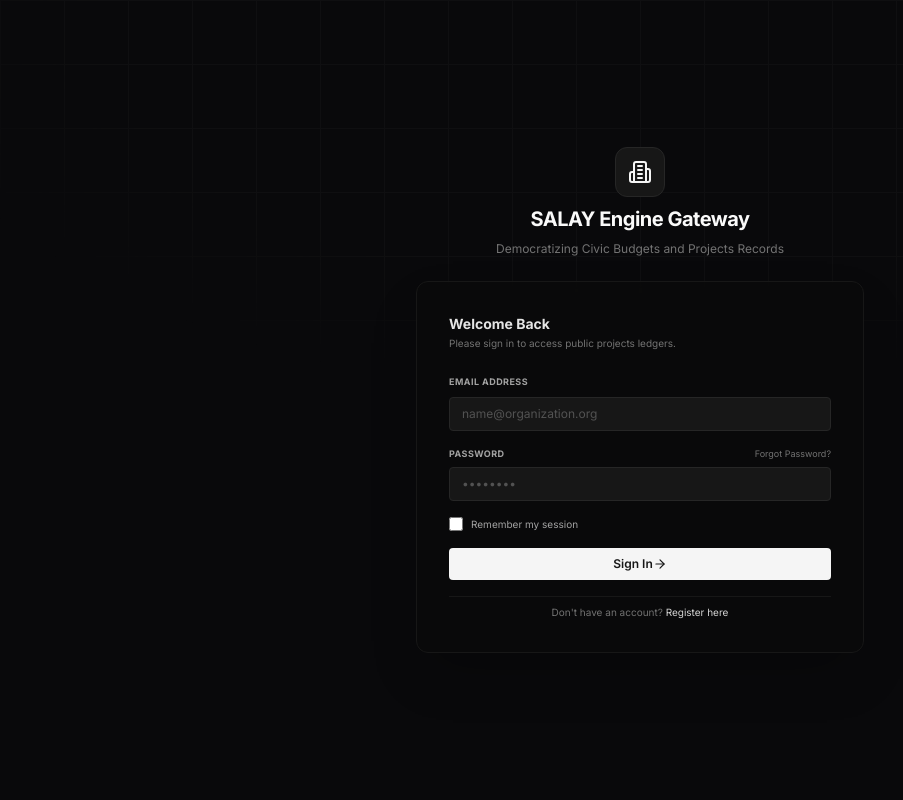
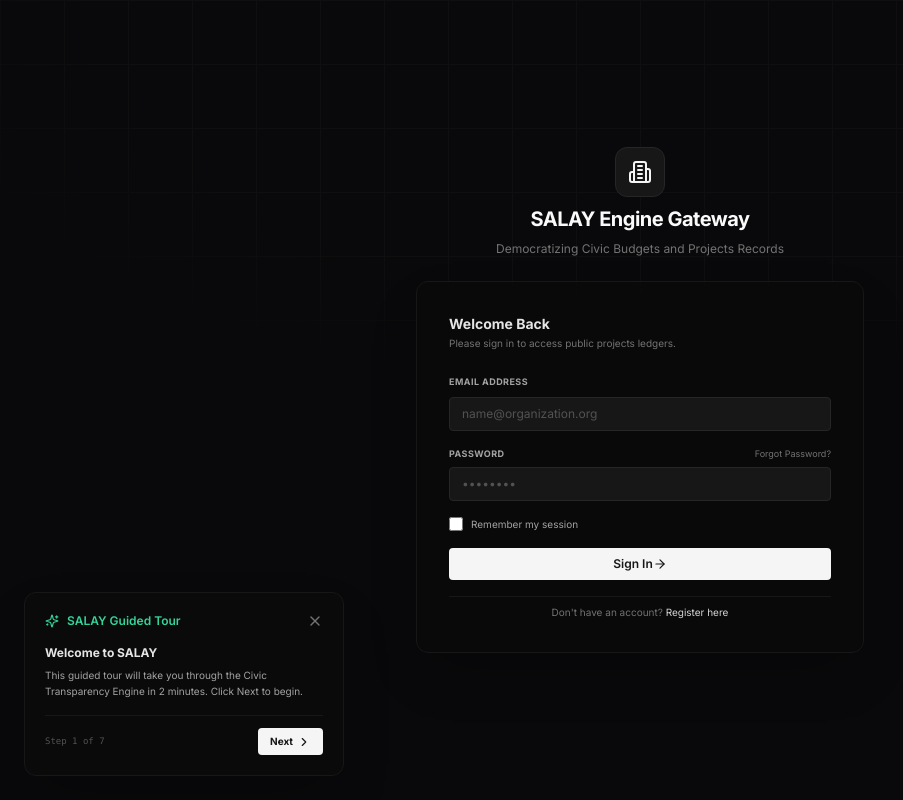
Before and after one commit to zneright/salay, a React (Vite) app in the folder frontend/: page /login in a window 1280 px wide. Shown: the whole page, without its empty margins (0-903 px from the left). Built offline with nearby package versions, Linux system fonts and the light colour scheme.

Commit message:
feat(ux): mount guided tour at root context in App.tsx to persist state during routes

```diff
--- a/frontend/src/app/App.tsx
+++ b/frontend/src/app/App.tsx
@@ -5,6 +5,7 @@ import { queryClient } from '../lib/queryClient';
 import { AppRoutes } from '../routes/AppRoutes';
 import { ErrorBoundary } from '../components/ui/ErrorBoundary';
 import { AuthProvider } from '../providers/AuthProvider';
+import { GuidedTour } from '../components/ui/GuidedTour';
 
 export const App: React.FC = () => {
   return (
@@ -13,6 +14,7 @@ export const App: React.FC = () => {
         <AuthProvider>
           <BrowserRouter>
             <AppRoutes />
+            <GuidedTour />
           </BrowserRouter>
         </AuthProvider>
       </QueryClientProvider>
--- a/frontend/src/layouts/DashboardLayout.tsx
+++ b/frontend/src/layouts/DashboardLayout.tsx
@@ -2,7 +2,6 @@ import React, { useState } from 'react';
 import { Link, useLocation, Outlet, useNavigate } from 'react-router-dom';
 import { useAuth } from '../providers/AuthProvider';
 import { showToast } from '../components/ui/Toast';
-import { GuidedTour } from '../components/ui/GuidedTour';
 
 import {
   LayoutDashboard,
@@ -263,8 +262,8 @@ export const DashboardLayout: React.FC = () => {
         />
       )}
 
-      {/* Guided Demo Walkthrough script panel */}
-      <GuidedTour />
+
+
 
       {/* Profile Modal */}
       {profileModalOpen && (
```
